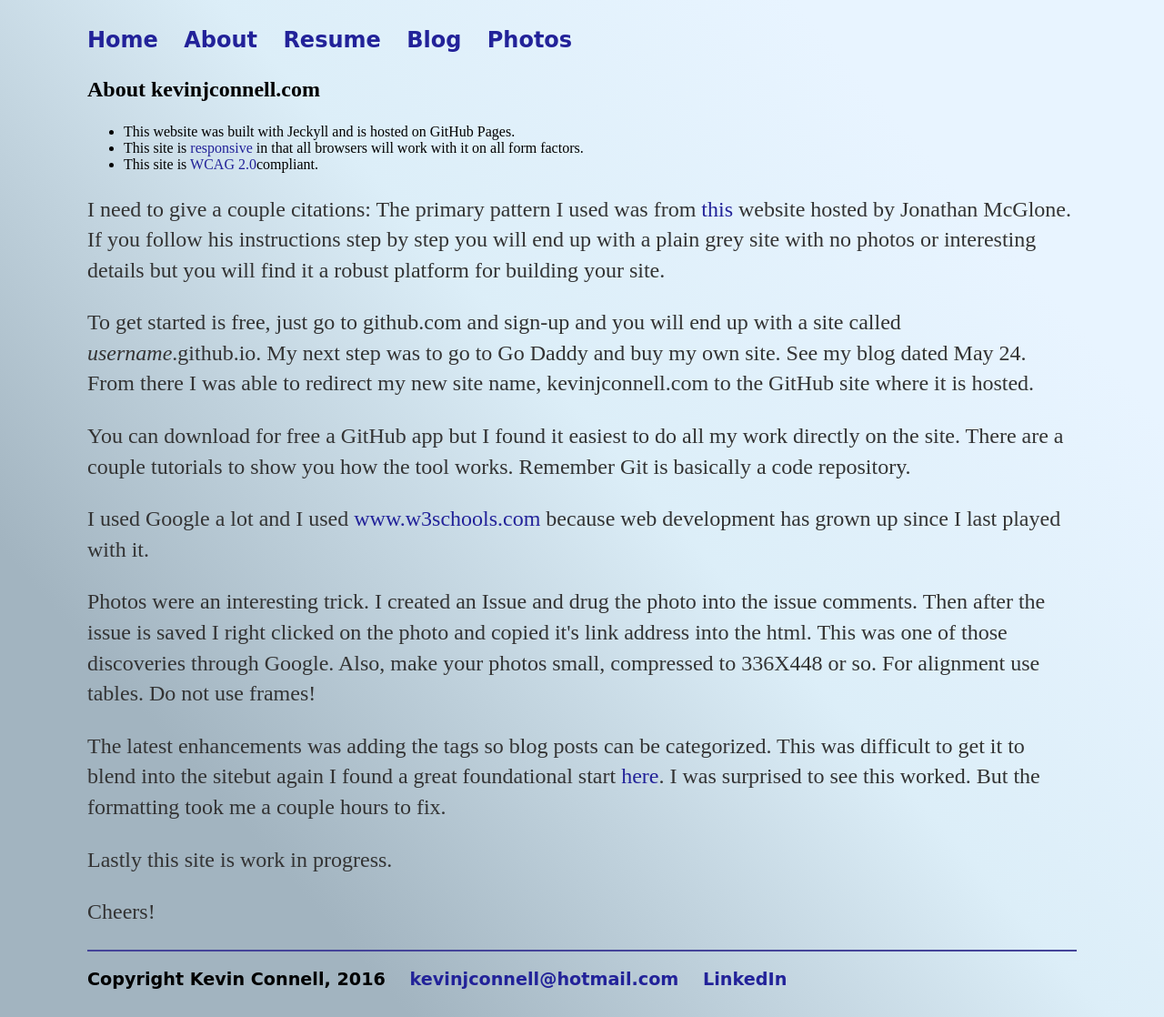
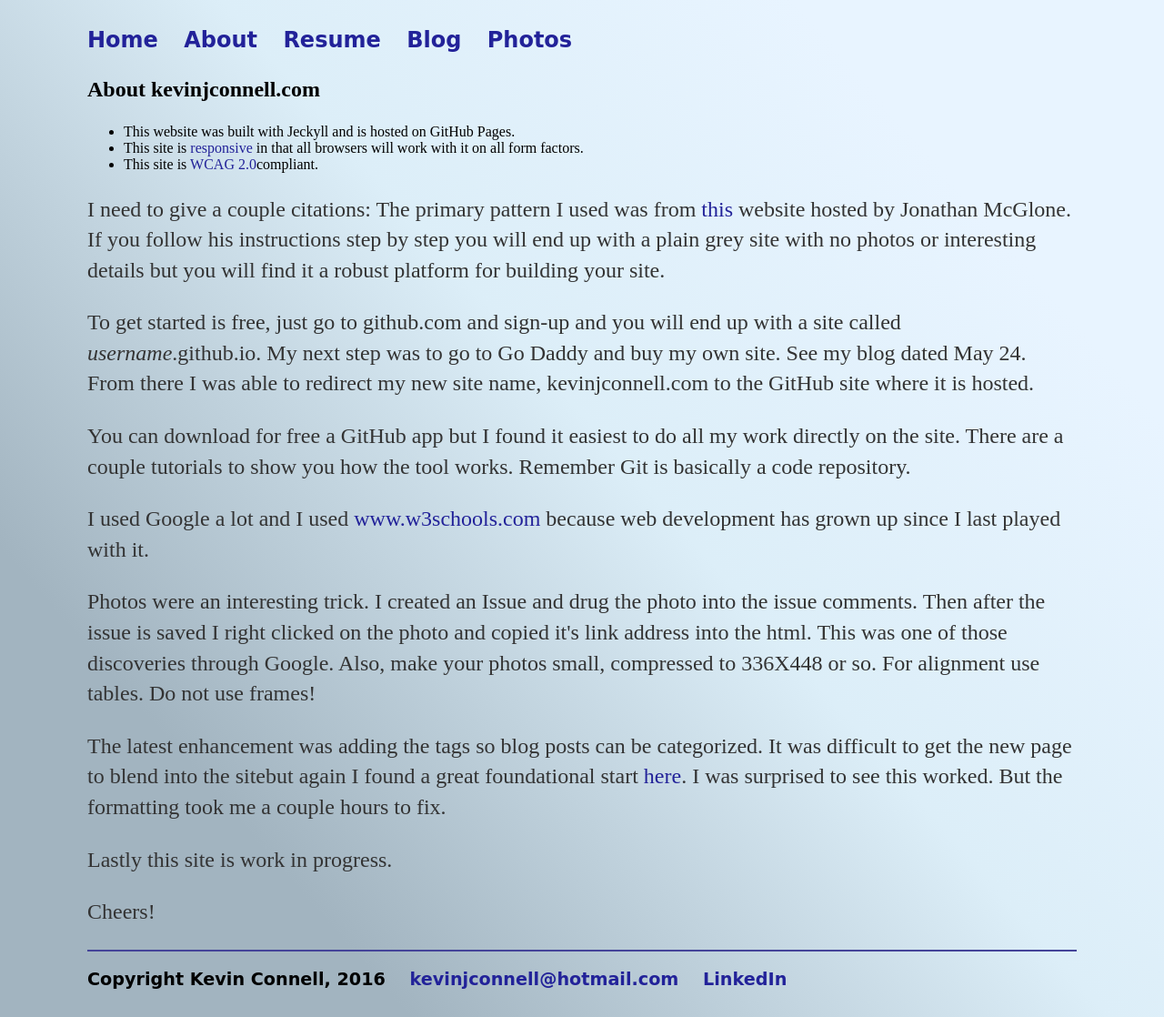
Before and after one commit to mo4dawg/mo4dawg.github.io, a Jekyll site: the page built from theSite/index.html, in a window 1280 px wide. Shown: the whole page at 91% size. Built offline with Jekyll 4.4.1, drawn with Linux system fonts in a browser that asks for light colours.

Commit message:
Update index.html

```diff
--- a/theSite/index.html
+++ b/theSite/index.html
@@ -18,7 +18,7 @@ title: About this Website
   <p>You can download for free a GitHub app but I found it easiest to do all my work directly on the site.  There are a couple tutorials to show you how the tool works.  Remember Git is basically a code repository.</p>
   <p>I used Google a lot and I used <a href="http://www.w3schools.com/">www.w3schools.com </a> because web development has grown up since I last played with it.</p>
   <p>Photos were an interesting trick.  I created an Issue and drug the photo into the issue comments.  Then after the issue is saved I right clicked on the photo and copied it's link address into the html.  This was one of those discoveries through Google.  Also, make your photos small, compressed to 336X448 or so.  For alignment use tables.  Do not use frames!</p>
-  <p>The latest enhancements was adding the tags so blog posts can be categorized.  This was difficult to get it to blend into the sitebut again I found a great foundational start <a href="https://blog.meinside.pe.kr/Adding-tag-cloud-and-archives-page-to-Jekyll/">here</a>.  I was surprised to see this worked.  But the formatting took me a couple hours to fix.</p>
+  <p>The latest enhancement was adding the tags so blog posts can be categorized.  It was difficult to get the new page to blend into the sitebut again I found a great foundational start <a href="https://blog.meinside.pe.kr/Adding-tag-cloud-and-archives-page-to-Jekyll/">here</a>.  I was surprised to see this worked.  But the formatting took me a couple hours to fix.</p>
   <p>Lastly this site is  work in progress.</p>
   <p>Cheers!</p>
 
```
